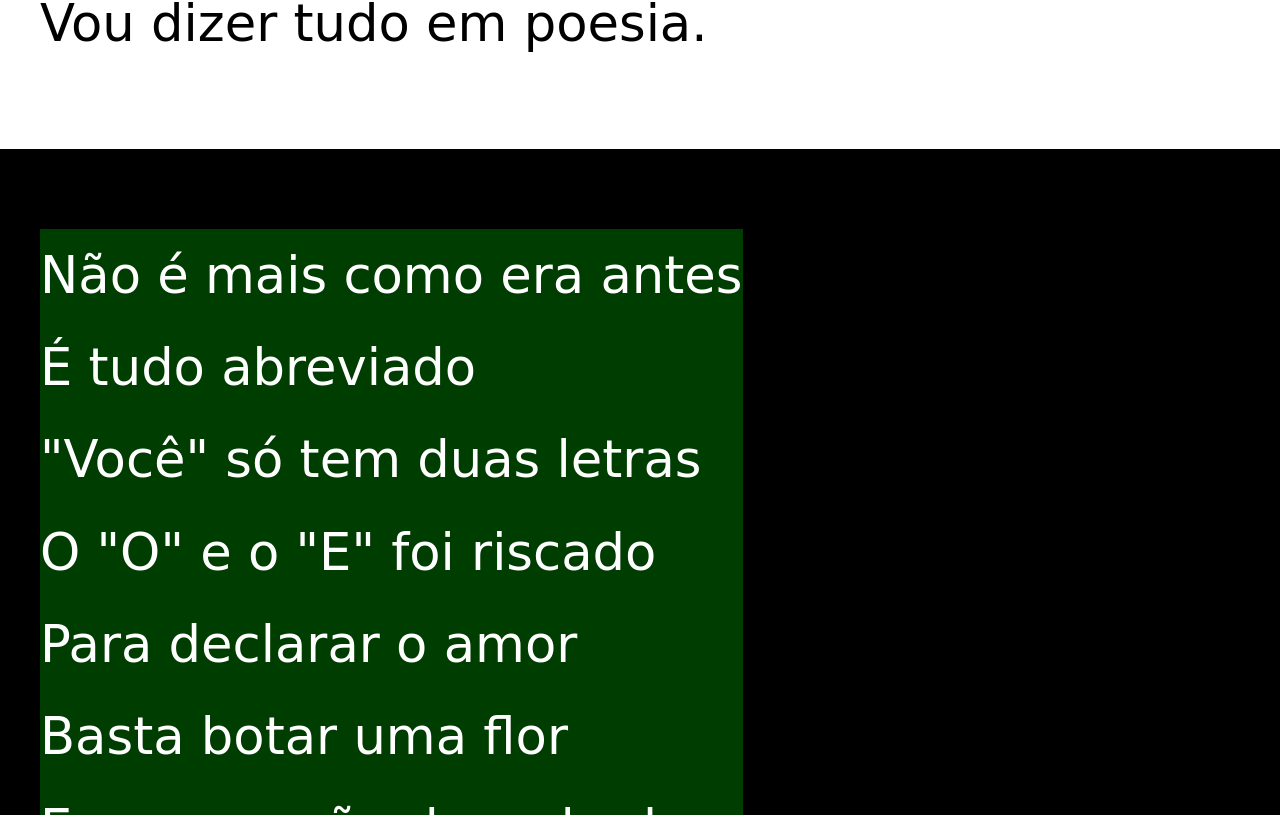
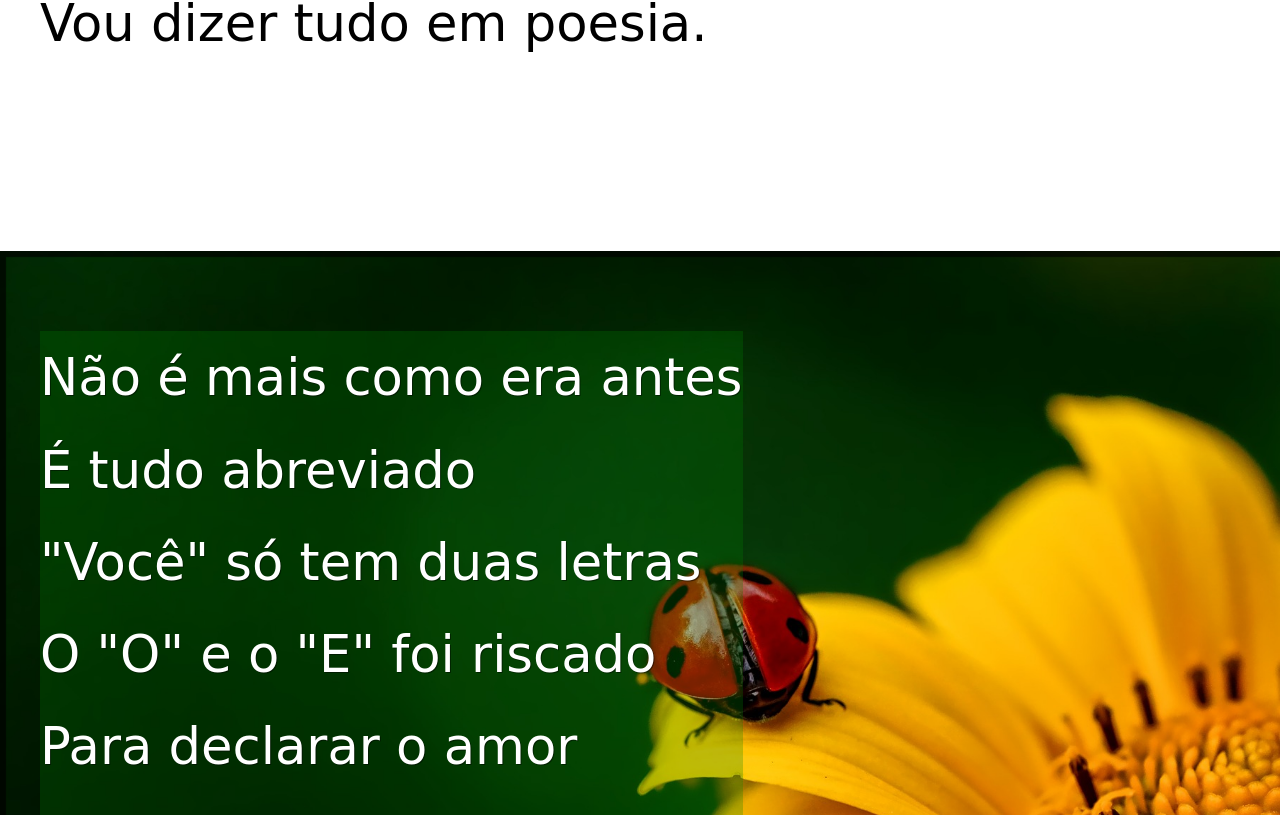
Before and after one commit to Riechel/varal, a plain HTML site: page index.html in a window 1280 px wide. Shown: the part 1465-2280 px from the top of the page. Drawn offline with Linux system fonts and the light colour scheme.

Commit message:
atualizacao final

```diff
--- a/estilo/style.css
+++ b/estilo/style.css
@@ -57,10 +57,14 @@ html, body {
    font-size: 4vw;
 
  }
+ section > p{
+   padding-bottom: 2em;
+ }
  section.imagem > p {
    display: inline-block;
    padding: 5;
-   background-color: rgba(0, 128, 0, 0.479);
+   background-color: rgba(0, 128, 0, 0.253);
+   text-shadow: 1px 1px 0px rgba(0, 0, 0, 0.452);
 
  }
 
@@ -68,10 +72,25 @@ html, body {
 
     background-color: white;
     color: black;
+
  }
  section.imagem {
     background-color: black;
     color: white;
+    box-shadow: inset 6px 6px 1px 0px rgba(0, 0, 0, 0.671);
+    background-size: cover;
+    background-attachment: fixed;
+ }
+ section#img01{
+   background-image: url(../imagens/background001.jpg);
+   background-position: right center;
+
+
+ }
+ section#img02{
+   background-image: url(../imagens/background002.jpg);
+   background-position: right center;
+
  }
 
  footer {
--- a/index.html
+++ b/index.html
@@ -28,7 +28,7 @@
 
 
 
-    <section class="imagem">
+    <section class="imagem" id="img01">
         <p>
             Não é mais como era antes</br>
             É tudo abreviado</br>
@@ -68,7 +68,7 @@
     </section>
 
 
-    <section class="imagem">
+    <section class="imagem" id="img02">
         <p>
             Tenho saudade das cartas</br>
             Escritas com a própria mão</br>
```
